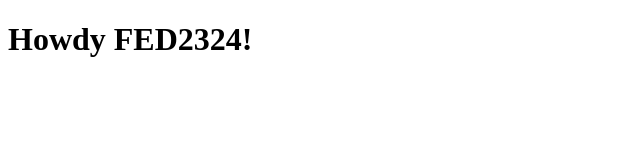
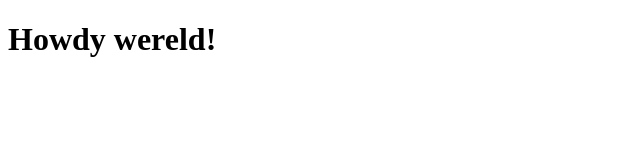
Before and after one commit to Lanxiangvermeulen/FvD, a plain HTML site: page index.html in a window 1280 px wide. Shown: the whole page, without its empty margins (0-640 px from the left). Drawn offline with Linux system fonts and the light colour scheme.

Commit message:
Change body

```diff
--- a/index.html
+++ b/index.html
@@ -13,7 +13,7 @@
   </head>
 
   <body>
-    <h1>Howdy FED2324!</h1>
+    <h1>Howdy wereld!</h1>
 
     <script defer src="scripts/script.js"></script>
   </body>
```
